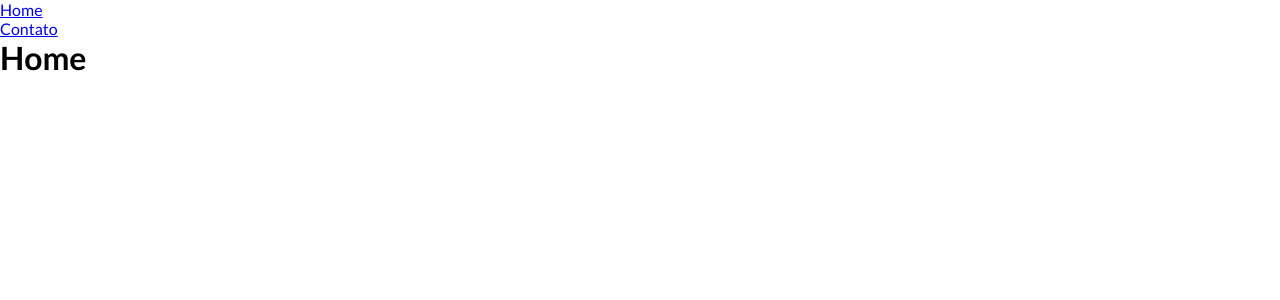
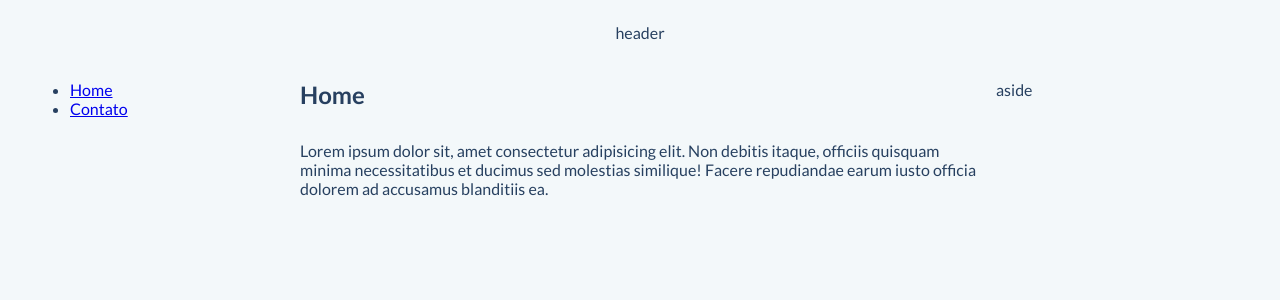
Before and after one commit to rodolfoHOk/algaworks.alganews-cms, a React (Create React App) app: page / in a window 1280 px wide. Shown: the top 300 px of the page. Built offline with nearby package versions, Linux system fonts and the light colour scheme.

Commit message:
default layout

```diff
--- a/src/app/components/NavBar.tsx
+++ b/src/app/components/NavBar.tsx
@@ -15,12 +15,12 @@ export default function NavBar() {
   //     history.push(newRoute!);
   // }
 
-  return <nav>
+  return <>
     <ul>
       {/* <li><a onClick={handleAnchorClick} href="/">Home</a></li> */}
       <li><Link to="/">Home</Link></li>
       {/* <li><a onClick={handleAnchorClick} href="/contato">Contato</a></li> */}
       <li><Link to="/contato">Contato</Link></li>
     </ul>
-  </nav>
+  </>
 }
--- /dev/null
+++ b/src/app/layouts/Default/Default.layout.styles.ts
@@ -0,0 +1,38 @@
+import styled from "styled-components";
+
+export const Wrapper = styled.div`
+  display: flex;
+  flex-direction: column;
+  gap: 16px;
+
+  width: 1140px;
+  margin: 0 auto;
+`;
+
+export const Header = styled.header`
+  display: flex;
+  justify-content: center;
+  align-items: center;
+
+  height: 64px;
+`;
+
+export const Main = styled.main`
+  display: grid;
+  grid-template-columns: 214px 680px 214px;
+  gap: 16px;
+`;
+
+export const Navigation = styled.nav`
+
+`;
+
+export const Aside = styled.aside`
+
+`;
+
+export const FeaturedContent = styled.section`
+  display: flex;
+  flex-direction: column;
+  gap: 32px;
+`;
--- /dev/null
+++ b/src/app/layouts/Default/Default.layout.tsx
@@ -0,0 +1,25 @@
+import NavBar from '../../components/NavBar';
+import * as DL from './Default.layout.styles';
+
+interface DefaultLayoutProps {
+  children: React.ReactNode;
+}
+
+function DefaultLayout(props: DefaultLayoutProps) {
+  return <DL.Wrapper>
+    <DL.Header>
+      header
+    </DL.Header>
+    <DL.Main>
+      <DL.Navigation>
+        <NavBar />
+      </DL.Navigation>
+      <DL.FeaturedContent>
+        {props.children}
+      </DL.FeaturedContent>
+      <DL.Aside>aside</DL.Aside>
+    </DL.Main>
+  </DL.Wrapper>
+}
+
+export default DefaultLayout;
--- /dev/null
+++ b/src/app/layouts/Default/index.ts
@@ -0,0 +1 @@
+export { default } from './Default.layout';
--- a/src/app/views/Home.view.tsx
+++ b/src/app/views/Home.view.tsx
@@ -1,9 +1,11 @@
 import usePageTitle from "../../core/hooks/usePageTitle"
+import DefaultLayout from "../layouts/Default";
 
 export default function Home() {
   usePageTitle('Home');
 
-  return <div>
+  return <DefaultLayout>
     <h1>Home</h1>
-  </div>
+    <p>Lorem ipsum dolor sit, amet consectetur adipisicing elit. Non debitis itaque, officiis quisquam minima necessitatibus et ducimus sed molestias similique! Facere repudiandae earum iusto officia dolorem ad accusamus blanditiis ea.</p>
+  </DefaultLayout>
 }
--- a/src/core/globalStyles.ts
+++ b/src/core/globalStyles.ts
@@ -9,5 +9,7 @@ export default createGlobalStyle`
 
   body {
     font-family: 'Lato', sans-serif;
+    background-color: #F3F8FA;
+    color: #274060;
   }
 `;
--- a/src/index.tsx
+++ b/src/index.tsx
@@ -3,7 +3,6 @@ import ReactDOM from 'react-dom';
 import { BrowserRouter, Switch, Route } from 'react-router-dom';
 import './core/imports.css';
 import reportWebVitals from './reportWebVitals';
-import NavBar from './app/components/NavBar';
 import Home from './app/views/Home.view';
 import Contact from './app/views/Contact.view';
 import UserView from './app/views/User.view';
@@ -14,7 +13,6 @@ import GlobalStyles from './core/globalStyles';
 ReactDOM.render(
   <React.StrictMode>
     <BrowserRouter>
-      <NavBar />
       <Switch>
         <Route path={'/'} exact component={Home} />
         <Route path={'/contato'} exact component={Contact} />
```
